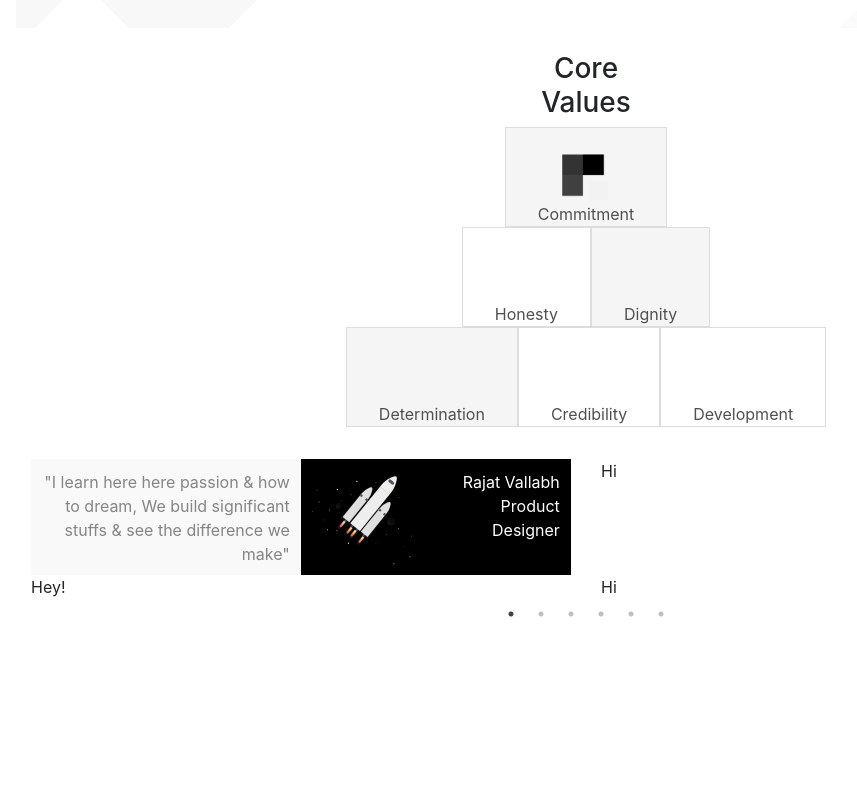
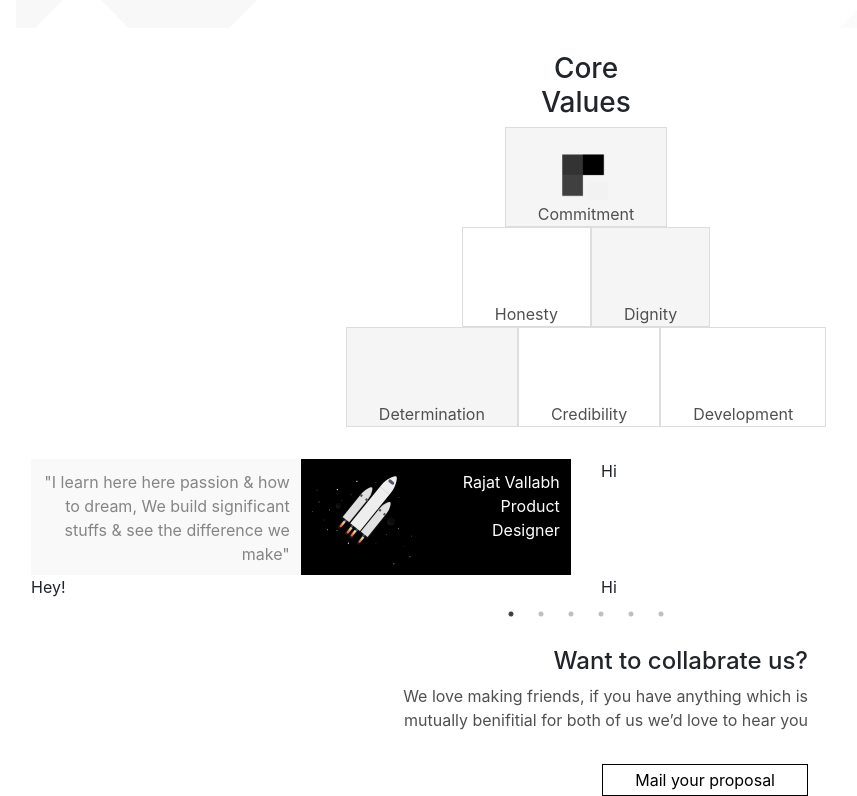
Before and after one commit to priyanshunayan/PARTH, a React (Create React App) app in the folder parth-web/: page / in a window 1280 px wide. Shown: the part 2064-2860 px from the top of the page, without its empty margins (54-911 px from the left). Before the commit the page ends 2688 px from the top, so only its background shows below. Built offline with nearby package versions, Linux system fonts and the light colour scheme.

Commit message:
proposal component ready

```diff
--- a/parth-web/src/App.js
+++ b/parth-web/src/App.js
@@ -9,6 +9,7 @@ import { Whatwedo } from './components/whatwedo/whatwedo';
 import { Corevalues } from './components/corevalues/corevalues';
 import {Products} from './components/products/products'
 import { Team } from './components/team/team';
+import { Proposal } from './components/proposal/proposal';
 function App() {
   return (
     <div>
@@ -20,6 +21,7 @@ function App() {
       <Products />
       <Corevalues />
       <Team />
+      <Proposal />
     </div>
   );
 }
--- /dev/null
+++ b/parth-web/src/components/proposal/proposal.js
@@ -0,0 +1,29 @@
+import React, { Component } from 'react';
+import Row from 'react-bootstrap/Row'
+import Col from 'react-bootstrap/Col'
+import Container from 'react-bootstrap/Container'
+import styles from './proposal.module.css'
+
+export class Proposal extends Component {
+    render(){
+        return(
+            <div className={styles.proposal}>
+                <Container>
+                    <Row>
+                        <Col >
+                            <div className={styles.proposalBlock} >
+                            <div>
+                           <h4 className={styles.heading}>Want to collabrate us?</h4>
+                           <p className={styles.para}>We love making friends, if you have anything which is mutually benifitial for both of us we’d love to hear you</p>
+                           <div class="clearfix"></div>
+                           <button class={styles.button}>Mail your proposal </button>
+                           </div>
+                           </div>
+                        </Col>
+                    </Row>
+                </Container>
+
+            </div>
+        )
+    }
+}
--- /dev/null
+++ b/parth-web/src/components/proposal/proposal.module.css
@@ -0,0 +1,33 @@
+.proposal {
+  margin-top: 3em;
+}
+
+.proposalBlock {
+  width: 70%;
+  display: flex;
+  justify-content: center;
+  text-align: right;
+}
+
+.para {
+  float: right;
+  width: 60%;
+  color: #505050
+}
+
+.clearfix {
+  clear: both;
+}
+
+.button {
+  margin-top: 1em;
+  transition: background-color 0.5s ease;
+  background-color: white;
+  padding: 0.2em 2em;
+  border: 1px solid black;
+}
+
+.button:hover {
+  background-color: black;
+  color: white;
+}
```
